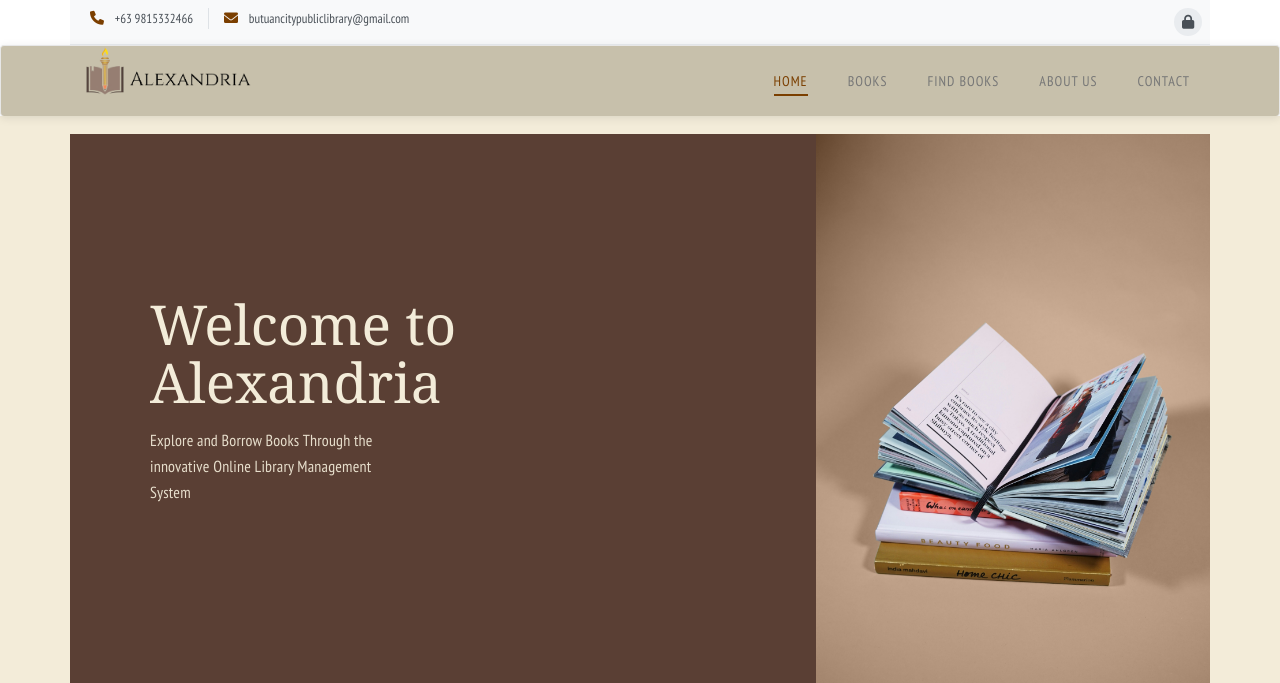
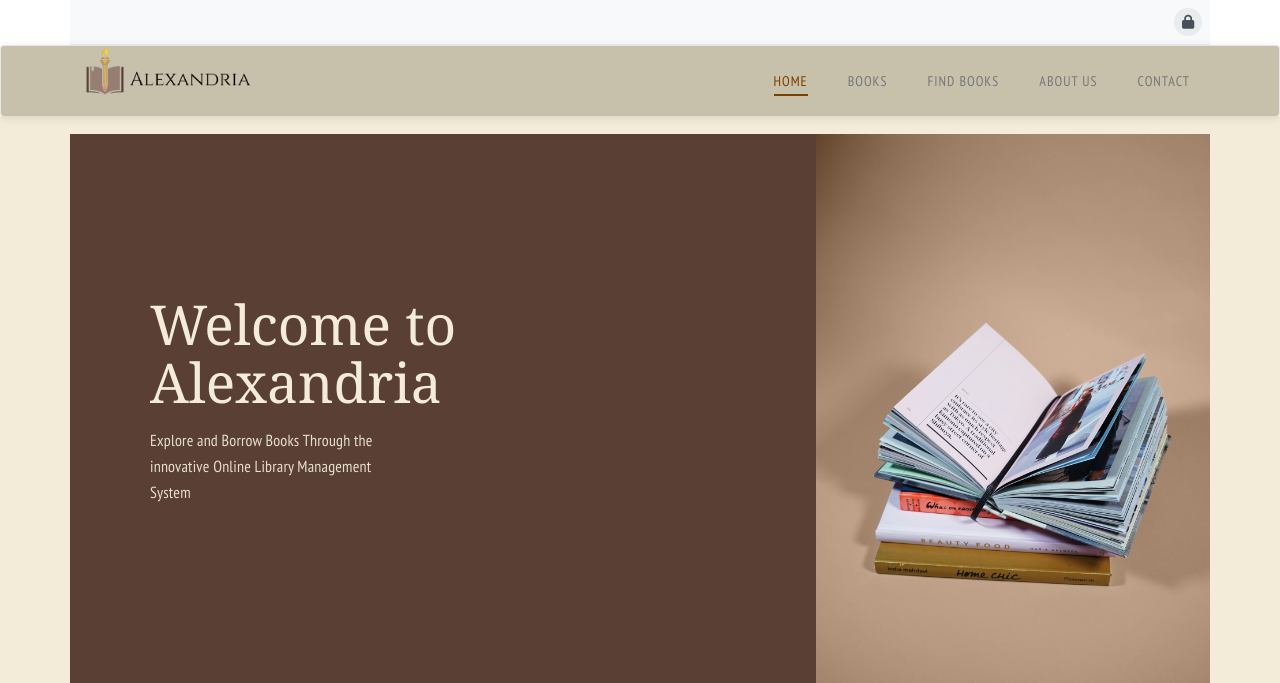
Before and after one commit to Ron368/LibrarySystem, a PHP site: page / in a window 1280 px wide. Shown: the top 683 px of the page. Run offline with PHP 8.4, Linux system fonts and the light colour scheme; data comes from the database, SQL or seed files in the repository; some libraries are stand-ins or nearby versions.

Commit message:
Changes to styles and removed contact details

```diff
--- a/public/asset/css/style.css
+++ b/public/asset/css/style.css
@@ -15,7 +15,6 @@ body {
     -webkit-font-smoothing: antialiased !important;
     -moz-osx-font-smoothing: grayscale !important;
     text-rendering: optimizeLegibility !important;
-    font-smoothing: antialiased !important;
     vertical-align: baseline;
 }
 
--- a/public/filterBooks.php
+++ b/public/filterBooks.php
@@ -11,7 +11,10 @@
         font-weight: bold;
     }
     .desc {
-
+        font-size: 14px;
+        color: #666;
+        margin-top: 5px;
+        line-height: 1.5;
     }
     .searchagain{
         font-size: 20px;
--- a/public/theme/templates.php
+++ b/public/theme/templates.php
@@ -68,39 +68,24 @@
       <div class="top-bar">
         <div class="row">
 
-                                <div class="col-md-6">
-                                    <!-- Start Contact Info -->
-                                    <ul class="contact-details">
-                                        <li><a href="#"><i class="fa fa-phone"></i> +63 9815332466
-                                        </a>
-                                        </li>
-                                        <li><a href="#"><i class="fa fa-envelope"></i> butuancitypubliclibrary@gmail.com</a>
-                                        </li>
-                                    </ul>
-                                    <!-- End Contact Info -->
-                                </div><!-- .col-md-6 -->
+          <?php /* removed: contact details (phone/email) */ ?>
 
-                                <div class="col-md-6">
+          <div class="col-md-12">
             <!-- Start Social Links -->
             <ul class="social-list">
-
               <?php if (isset($_SESSION['BorrowerId'])) {
-                                                # code...
                 echo '<li><a class="active" href="'.web_root.'logout.php"><i class="fa fa-sign-out"></i></a></li>';
                 echo '<li><a class="active" href="'.web_root.'borrower/"><i class="fa fa-user"></i></a></li>';
-                                            }else{
+              } else {
                 echo '<li><a class="active" href="'.web_root.'index.php?q=login"><i class="fa fa-lock"></i></a></li>';
-                                            }
-                                        ?>
+              } ?>
             </ul>
             <!-- End Social Links -->
-                                </div><!-- .col-md-6 -->
           </div>
-
 
         </div>
       </div>
-
+    </div><!-- .col-md-12 -->
   </div><!-- .row -->
 </div><!-- .container -->
             <!-- End Top Bar -->
```
Lines whose indentation alone changed are shown as unchanged.
